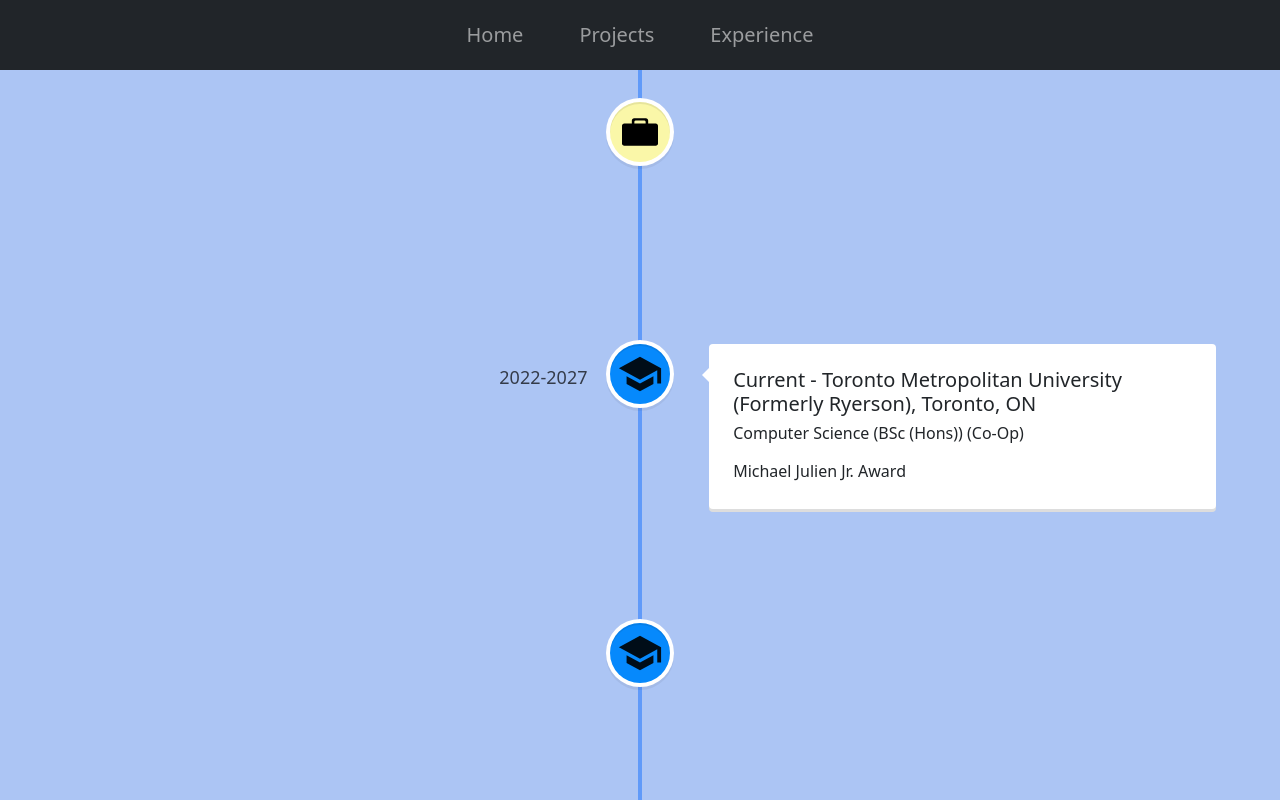
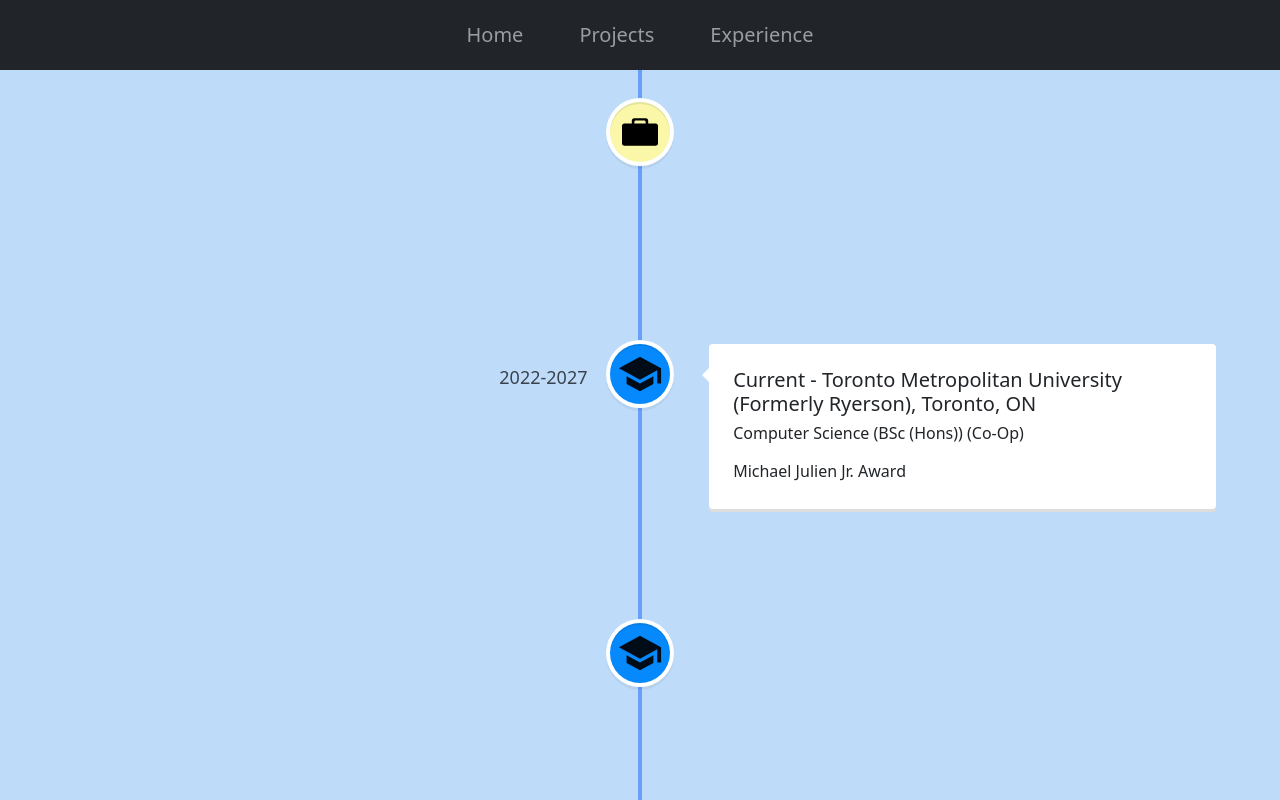
Before and after one commit to anojganesh/React-Portfolio, a React (Vite) app: page /experience in a window 1280 px wide. Shown: the top 800 px of the page. Built offline with nearby package versions, Linux system fonts and the light colour scheme.

Commit message:
update experience css

```diff
--- a/src/App.css
+++ b/src/App.css
@@ -157,7 +157,7 @@
 }
 
 .experience{
-    background-color: rgb(172, 197, 244);
+    background-color: rgb(190, 220, 249);
 }
 .schoolIcon{
     opacity: 90%;
```
